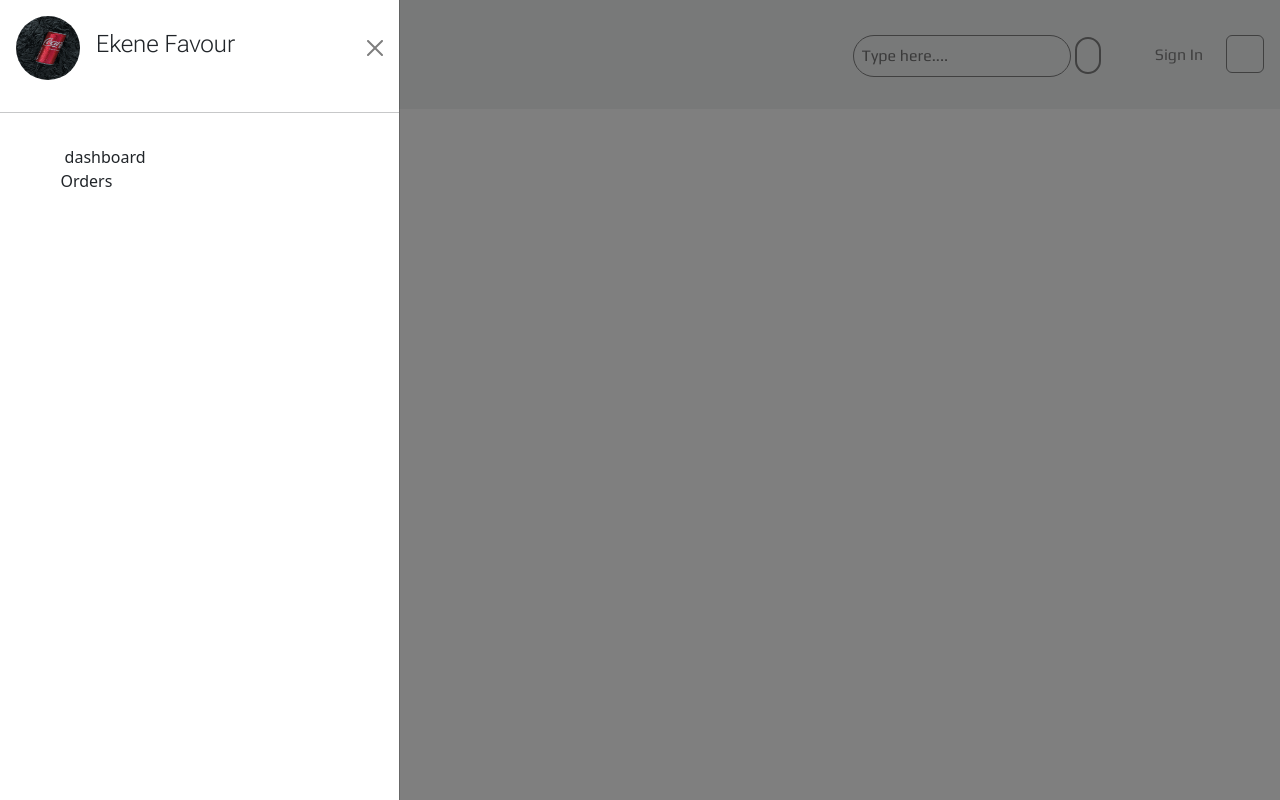
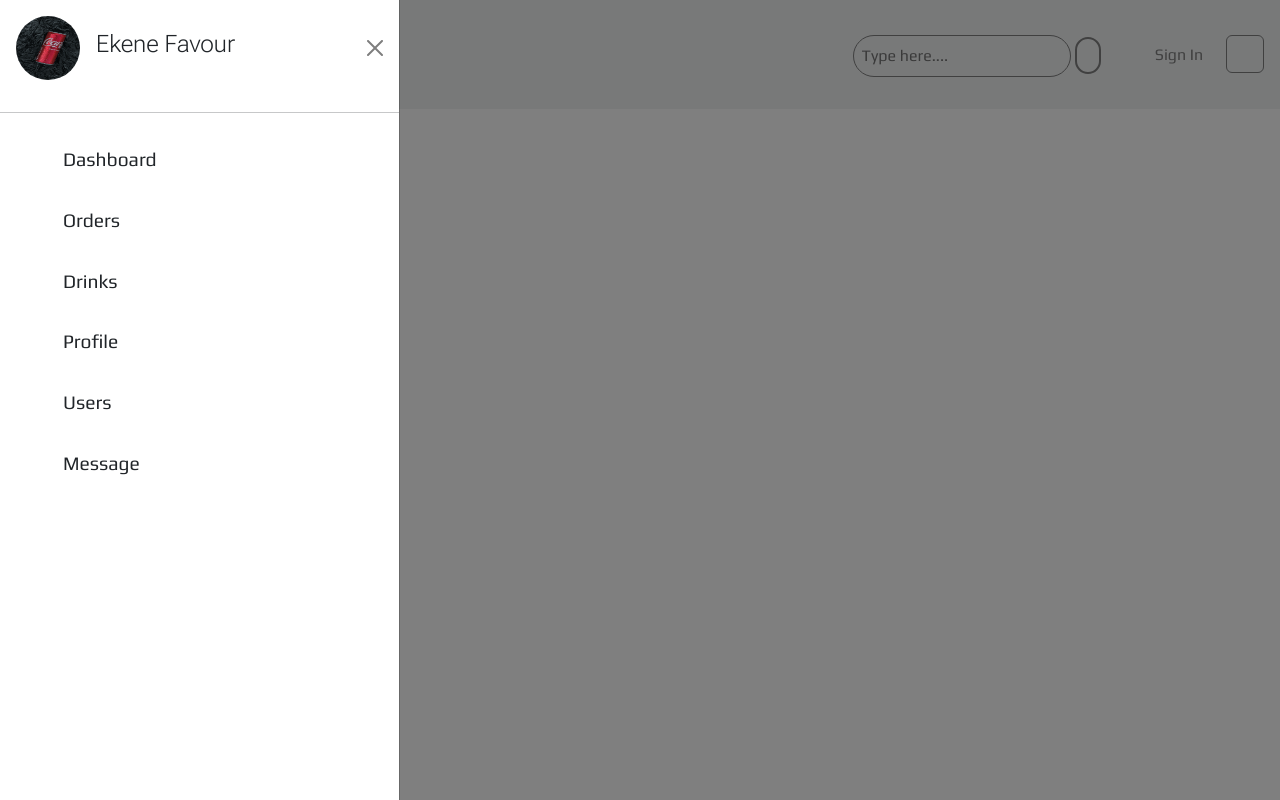
Before and after one commit to ekene2003/niitproject-ekenedrinks-, a PHP site: page /login/dashboard.php in a window 1280 px wide, after a click that opens the changed part. Run offline with PHP 8.4, Linux system fonts and the light colour scheme; some libraries are stand-ins or nearby versions; some web fonts are replaced.

Commit message:
almost done with my sidebar

```diff
--- a/assets/css/style.css
+++ b/assets/css/style.css
@@ -588,3 +588,18 @@ font-family: 'Play', sans-serif;
      font-family: 'Roboto Flex', sans-serif;
 
 }
+.dashboard-content{
+     display: flex;
+     flex-direction: column;
+     justify-content: space-between;
+}
+.dashboard-content li svg{
+margin-right: 1rem;
+height: 1.5rem;
+}
+.dashboard-content li{
+margin-bottom: 2rem;
+font-size: 1.2rem;
+font-family: 'Play', sans-serif;
+cursor: pointer;
+}
--- a/dashboard.php
+++ b/dashboard.php
@@ -30,10 +30,13 @@ require_once('./includes/header.php');
         </div>
         <hr>
         <div class='offcanvas-body'>
-          <ul class="dashboard-pages">
-            <li><i class="fa fa-dashboard"></i> dashboard</li>
+          <ul class="dashboard-content">
+            <li><i class="fa fa-dashboard"></i>Dashboard</li>
             <li><i class="fa fa-list"></i>Orders</li>
-            <li><i class="fa fa-cup"></i></li>
+            <li><i class="fa fa-wine-bottle"></i>Drinks</li>
+            <li><i class="fa fa-user"></i>Profile</li>
+            <li><i class="fa fa-users"></i>Users</li>
+            <li><i class="fa fa-bell"></i>Message</li>
             <li></li>
           </ul>
         </div>
```
